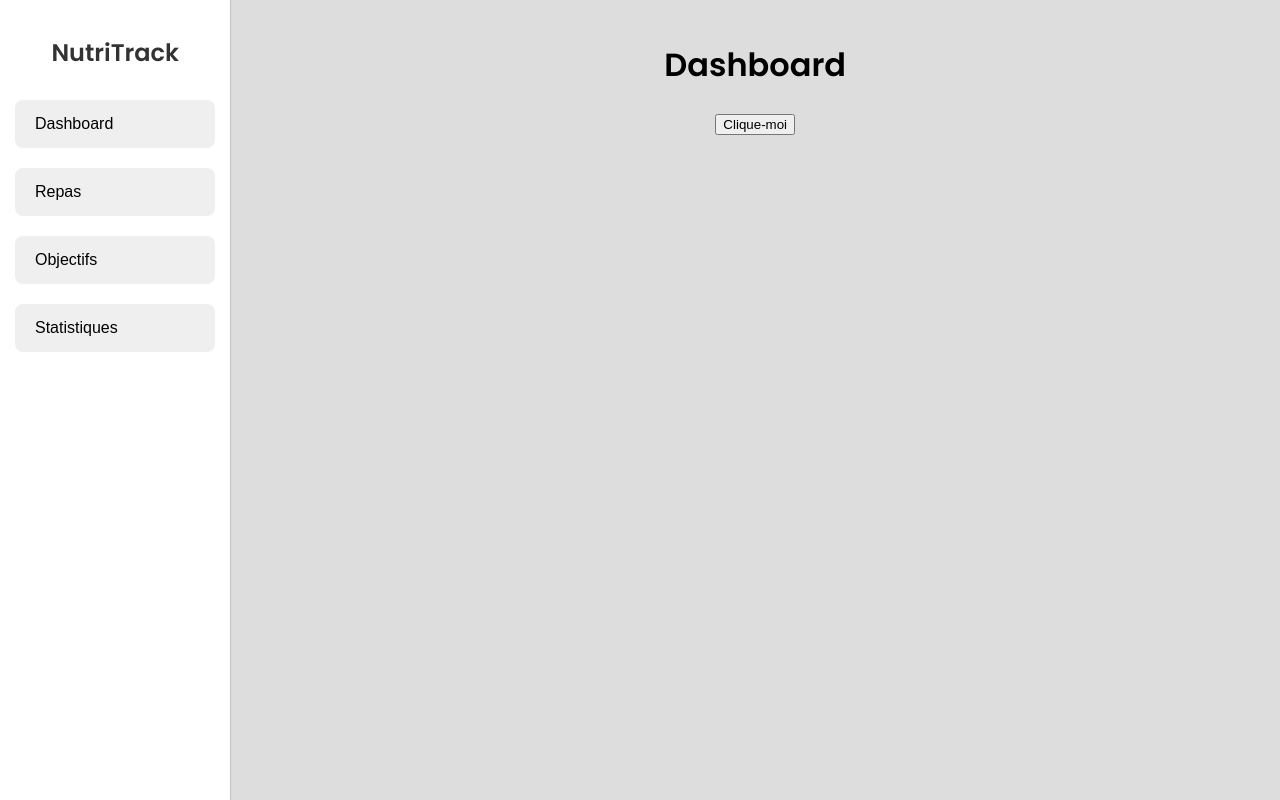
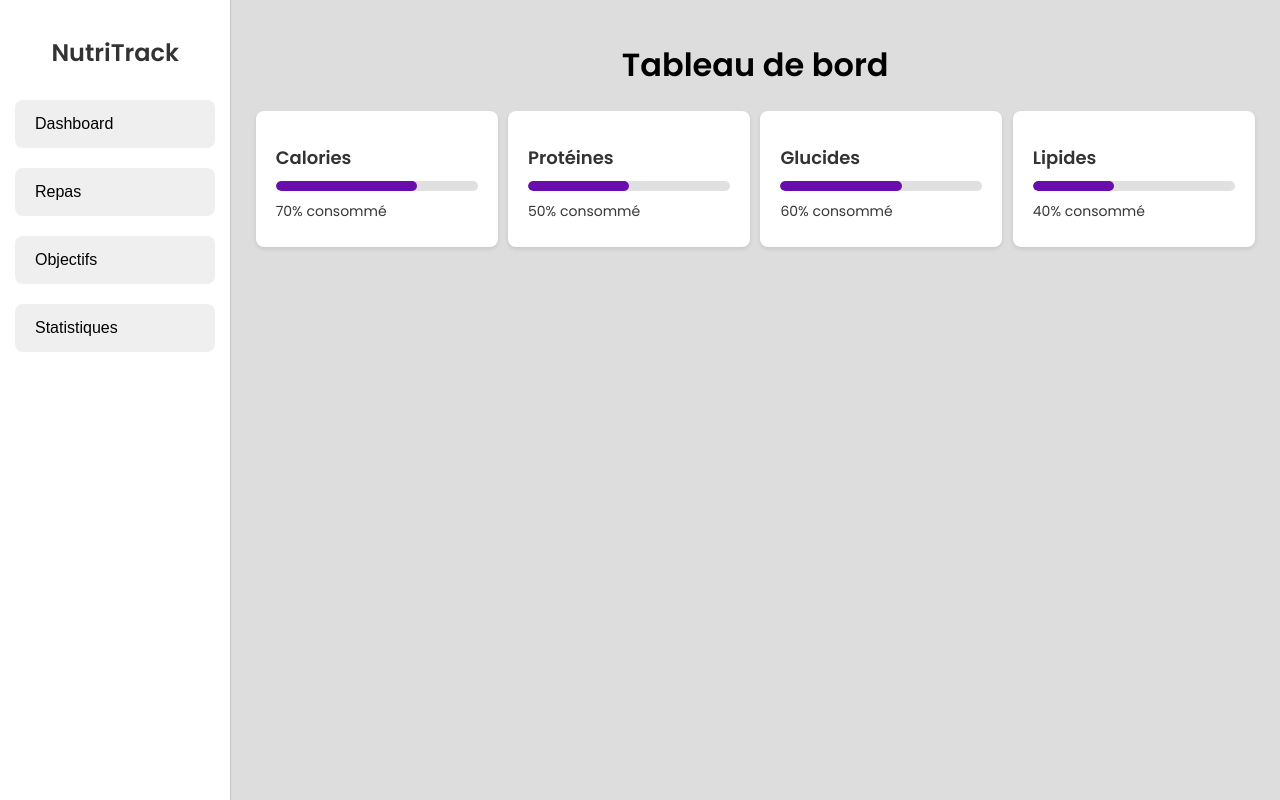
Before and after one commit to ClemsAwels/NutriTrack, a plain HTML site: page index.html in a window 1280 px wide. Both pictures are taken after a click on the button "Dashboard". Drawn offline with Linux system fonts and the light colour scheme.

Commit message:
Add: Dashboard front

```diff
--- a/index.html
+++ b/index.html
@@ -9,16 +9,44 @@
 <body>
     <div id="menu">
         <h2>NutriTrack</h2>
-        <button>Dashboard</button>
-        <button>Repas</button>
-        <button>Objectifs</button>
-        <button>Statistiques</button>
+        <button id="btnDashboard">Dashboard</button>
+        <button id="btnRepas">Repas</button>
+        <button id="btnObjectifs">Objectifs</button>
+        <button id="btnStatistiques">Statistiques</button>
     </div>
 
     <div id="content">
-        <h1>Dashboard</h1>
-        <button id="clickMe">Clique-moi</button>
-        <p id="message"></p>
+        <h1>Tableau de bord</h1>
+            <div class="cards">
+                <div class="card">
+                    <h3>Calories</h3>
+                    <p>200/3000</p>
+                    <div class="progress-bar">
+                        <div class="progress" style="width: 70%;"></div>
+                    </div>
+                </div>
+                <div class="card">
+                    <h3>Protéines</h3>
+                    <p>200/3000</p>
+                    <div class="progress-bar">
+                        <div class="progress" style="width: 50%;"></div>
+                    </div>
+                </div>
+                <div class="card">
+                    <h3>Glucides</h3>
+                    <p>200/3000</p>
+                    <div class="progress-bar">
+                        <div class="progress" style="width: 60%;"></div>
+                    </div>
+                </div>
+                <div class="card">
+                    <h3>Lipides</h3>
+                    <p>200/3000</p>
+                    <div class="progress-bar">
+                        <div class="progress" style="width: 40%;"></div>
+                    </div>
+                </div>
+            </div>
     </div>
 
     <script src="script.js"></script>
--- a/script.js
+++ b/script.js
@@ -1,8 +1,58 @@
 document.addEventListener("DOMContentLoaded", () => {
-    const button = document.getElementById("clickMe");
-    const message = document.getElementById("message");
+    const content = document.getElementById("content");
 
-    button.addEventListener("click", () => {
-        message.textContent = "Test";
+    const components = {
+        dashboard: `
+            <h1>Tableau de bord</h1>
+            <div class="cards">
+                <div class="card">
+                    <h3>Calories</h3>
+                    <div class="progress-bar">
+                        <div class="progress" style="width: 70%;"></div>
+                    </div>
+                    <p>70% consommé</p>
+                </div>
+                <div class="card">
+                    <h3>Protéines</h3>
+                    <div class="progress-bar">
+                        <div class="progress" style="width: 50%;"></div>
+                    </div>
+                    <p>50% consommé</p>
+                </div>
+                <div class="card">
+                    <h3>Glucides</h3>
+                    <div class="progress-bar">
+                        <div class="progress" style="width: 60%;"></div>
+                    </div>
+                    <p>60% consommé</p>
+                </div>
+                <div class="card">
+                    <h3>Lipides</h3>
+                    <div class="progress-bar">
+                        <div class="progress" style="width: 40%;"></div>
+                    </div>
+                    <p>40% consommé</p>
+                </div>
+            </div>
+        `,
+        repas: "<h1>Repas</h1><p>Voici vos repas.</p>",
+        objectifs: "<h1>Objectifs</h1><p>Voici vos objectifs.</p>",
+        statistiques: "<h1>Statistiques</h1><p>Voici vos statistiques.</p>",
+    };
+
+    document.getElementById("btnDashboard").addEventListener("click", () => {
+        content.innerHTML = components.dashboard;
+    });
+
+    document.getElementById("btnRepas").addEventListener("click", () => {
+        content.innerHTML = components.repas;
+    });
+
+    document.getElementById("btnObjectifs").addEventListener("click", () => {
+        content.innerHTML = components.objectifs;
+    });
+
+    document.getElementById("btnStatistiques").addEventListener("click", () => {
+        content.innerHTML = components.statistiques;
     });
 });
--- a/styles.css
+++ b/styles.css
@@ -46,3 +46,44 @@ body {
     margin-bottom: 20px;
     color: #333;
 }
+
+.cards {
+    display: flex;
+    justify-content: space-around;
+    margin-top: 20px;
+}
+
+.card {
+    background-color: #ffffff;
+    border-radius: 8px;
+    box-shadow: 0 2px 4px rgba(0, 0, 0, 0.1);
+    padding: 15px 20px 20px 20px;
+    width: 20%;
+    text-align: left;
+}
+
+.card h3 {
+    margin-bottom: 5px;
+    font-size: 18px;
+    color: #333;
+}
+
+.card p {
+    font-size: 14px;
+    margin: 5px 0;
+    color: #363636;
+}
+
+.progress-bar {
+    background-color: #e0e0e0;
+    border-radius: 8px;
+    height: 10px;
+    overflow: hidden;
+    margin: 10px 0;
+}
+
+.progress {
+    background-color: #6A0DAD;
+    height: 100%;
+    border-radius: 8px;
+}
```
